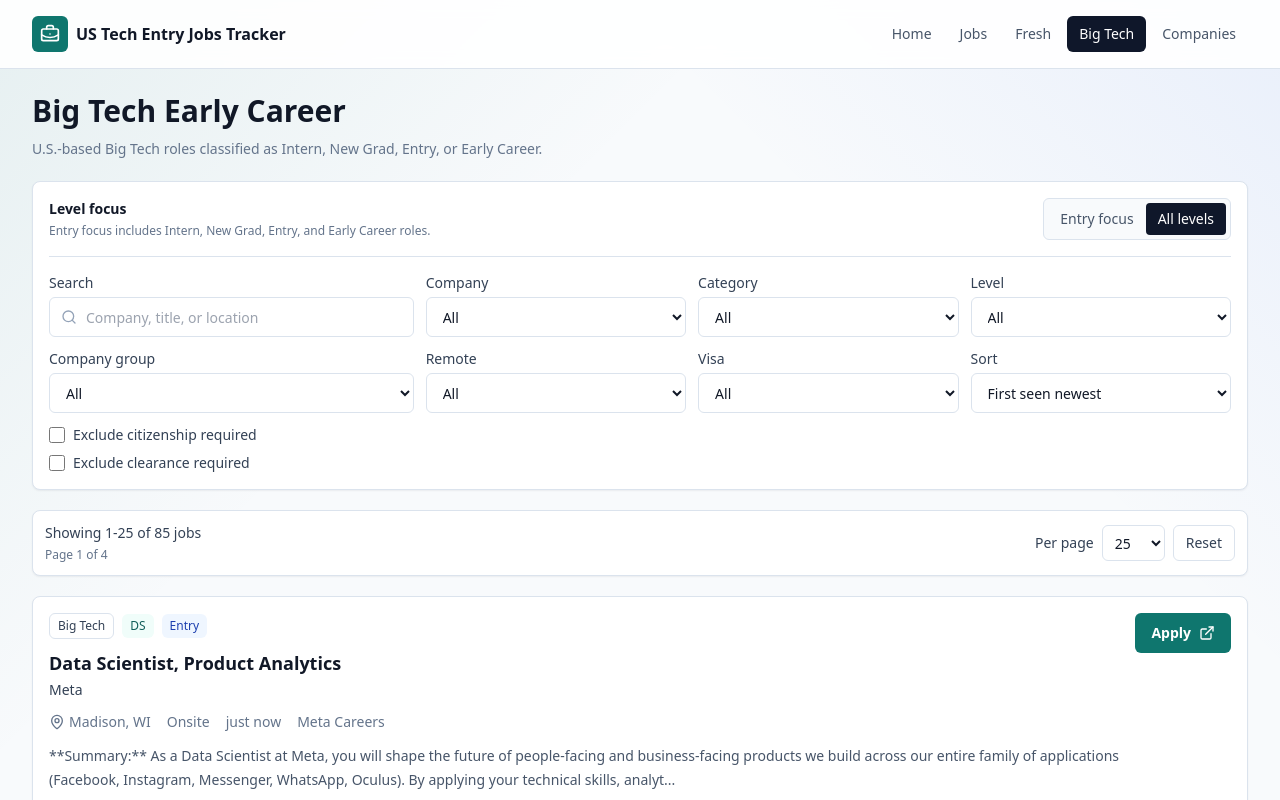
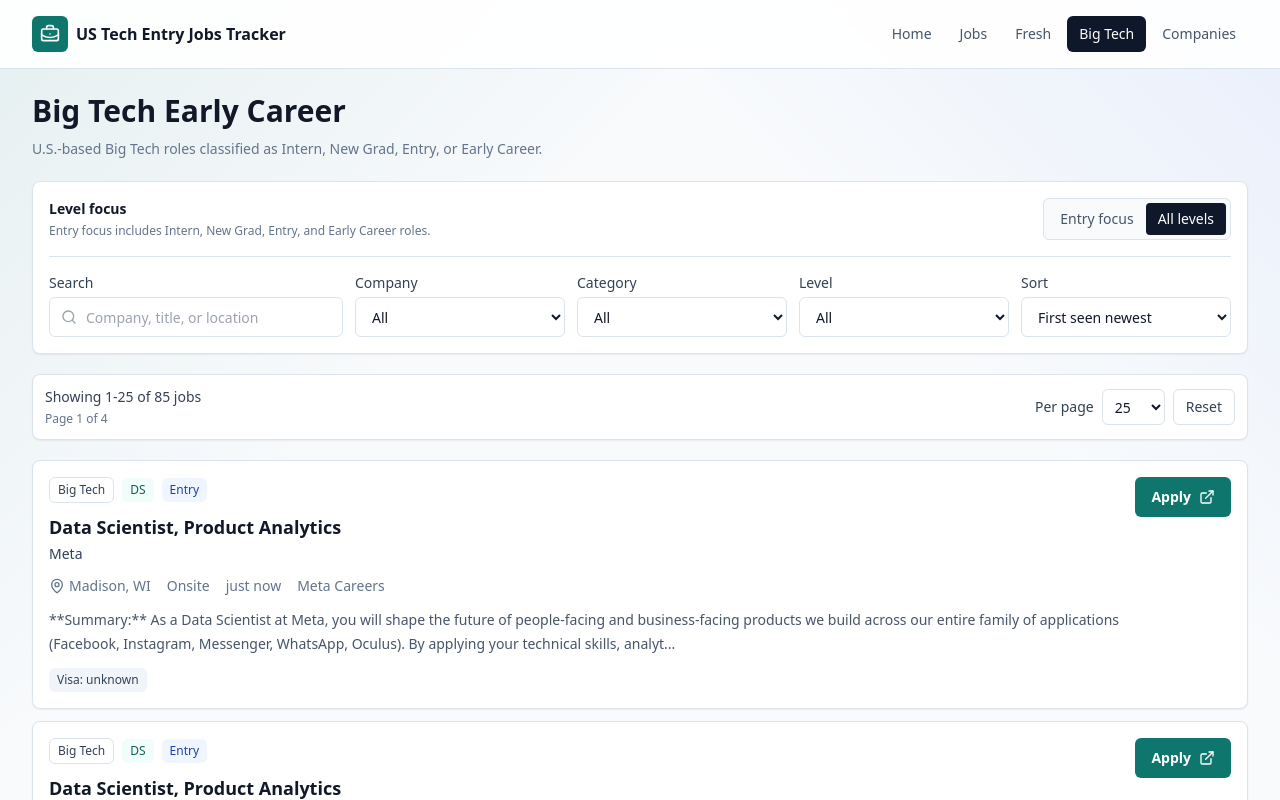
Before and after one commit to xuzhihuiCSY/entryJobTracker, a Next.js app: page /big-tech in a window 1280 px wide. Shown: the top 800 px of the page. Built offline with nearby package versions, Linux system fonts and the light colour scheme.

Commit message:
Simplify job filters

```diff
--- a/app/big-tech/page.tsx
+++ b/app/big-tech/page.tsx
@@ -14,7 +14,6 @@
       </div>
       <JobFilters
         jobs={jobs}
-        initialFilters={{ excludeCitizenship: false, excludeClearance: false }}
         emptyMessage="No Big Tech early-career roles are currently available in the data file."
       />
     </div>
--- a/components/JobFilters.tsx
+++ b/components/JobFilters.tsx
@@ -147,10 +147,7 @@
     () => ({
       companies: uniqueValues(jobs, "company"),
       categories: uniqueValues(jobs, "category"),
-      levels: uniqueValues(jobs, "level"),
-      companyGroups: uniqueValues(jobs, "company_group"),
-      remoteTypes: uniqueValues(jobs, "remote_type"),
-      visaSignals: uniqueValues(jobs, "visa_signal")
+      levels: uniqueValues(jobs, "level")
     }),
     [jobs]
   );
@@ -209,7 +206,7 @@
             </button>
           </div>
         </div>
-        <div className="grid gap-3 lg:grid-cols-[minmax(16rem,1.4fr)_repeat(3,minmax(10rem,1fr))]">
+        <div className="grid gap-3 lg:grid-cols-[minmax(18rem,1.4fr)_repeat(4,minmax(10rem,1fr))]">
           <label className="grid gap-1 text-sm font-medium text-slate-700">
             Search
             <span className="relative">
@@ -245,26 +242,6 @@
             options={options.levels}
             onChange={(level) => setFilters((current) => ({ ...current, level }))}
           />
-          <SelectField
-            label="Company group"
-            value={filters.companyGroup}
-            options={options.companyGroups}
-            onChange={(companyGroup) =>
-              setFilters((current) => ({ ...current, companyGroup }))
-            }
-          />
-          <SelectField
-            label="Remote"
-            value={filters.remoteType}
-            options={options.remoteTypes}
-            onChange={(remoteType) => setFilters((current) => ({ ...current, remoteType }))}
-          />
-          <SelectField
-            label="Visa"
-            value={filters.visaSignal}
-            options={options.visaSignals}
-            onChange={(visaSignal) => setFilters((current) => ({ ...current, visaSignal }))}
-          />
           <label className="grid gap-1 text-sm font-medium text-slate-700">
             Sort
             <select
@@ -280,36 +257,6 @@
               <option value="title_asc">Title</option>
             </select>
           </label>
-          <div className="flex flex-col justify-end gap-2 text-sm text-slate-700">
-            <label className="flex items-center gap-2">
-              <input
-                type="checkbox"
-                checked={filters.excludeCitizenship}
-                onChange={(event) =>
-                  setFilters((current) => ({
-                    ...current,
-                    excludeCitizenship: event.target.checked
-                  }))
-                }
-                className="h-4 w-4 rounded border-line text-accent"
-              />
-              Exclude citizenship required
-            </label>
-            <label className="flex items-center gap-2">
-              <input
-                type="checkbox"
-                checked={filters.excludeClearance}
-                onChange={(event) =>
-                  setFilters((current) => ({
-                    ...current,
-                    excludeClearance: event.target.checked
-                  }))
-                }
-                className="h-4 w-4 rounded border-line text-accent"
-              />
-              Exclude clearance required
-            </label>
-          </div>
         </div>
       </section>
 
--- a/lib/filters.ts
+++ b/lib/filters.ts
@@ -7,11 +7,6 @@
   company: "all",
   category: "all",
   level: "all",
-  companyGroup: "all",
-  remoteType: "all",
-  visaSignal: "all",
-  excludeCitizenship: false,
-  excludeClearance: false,
   sort: "first_seen_desc"
 };
 
@@ -36,11 +31,6 @@
     if (filters.company !== "all" && job.company !== filters.company) return false;
     if (filters.category !== "all" && job.category !== filters.category) return false;
     if (filters.level !== "all" && job.level !== filters.level) return false;
-    if (filters.companyGroup !== "all" && job.company_group !== filters.companyGroup) return false;
-    if (filters.remoteType !== "all" && job.remote_type !== filters.remoteType) return false;
-    if (filters.visaSignal !== "all" && job.visa_signal !== filters.visaSignal) return false;
-    if (filters.excludeCitizenship && job.requires_citizenship) return false;
-    if (filters.excludeClearance && job.requires_clearance) return false;
     return true;
   });
 
--- a/lib/types.ts
+++ b/lib/types.ts
@@ -78,10 +78,5 @@
   company: string;
   category: string;
   level: string;
-  companyGroup: string;
-  remoteType: string;
-  visaSignal: string;
-  excludeCitizenship: boolean;
-  excludeClearance: boolean;
   sort: JobSort;
 };
```
